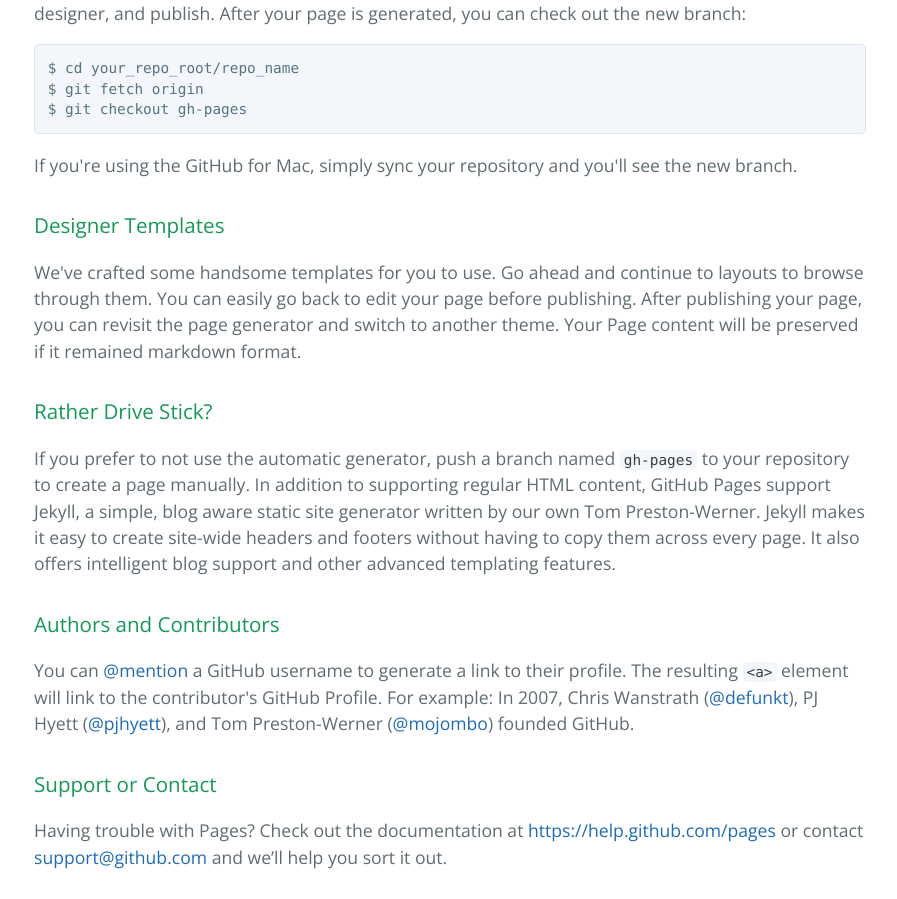
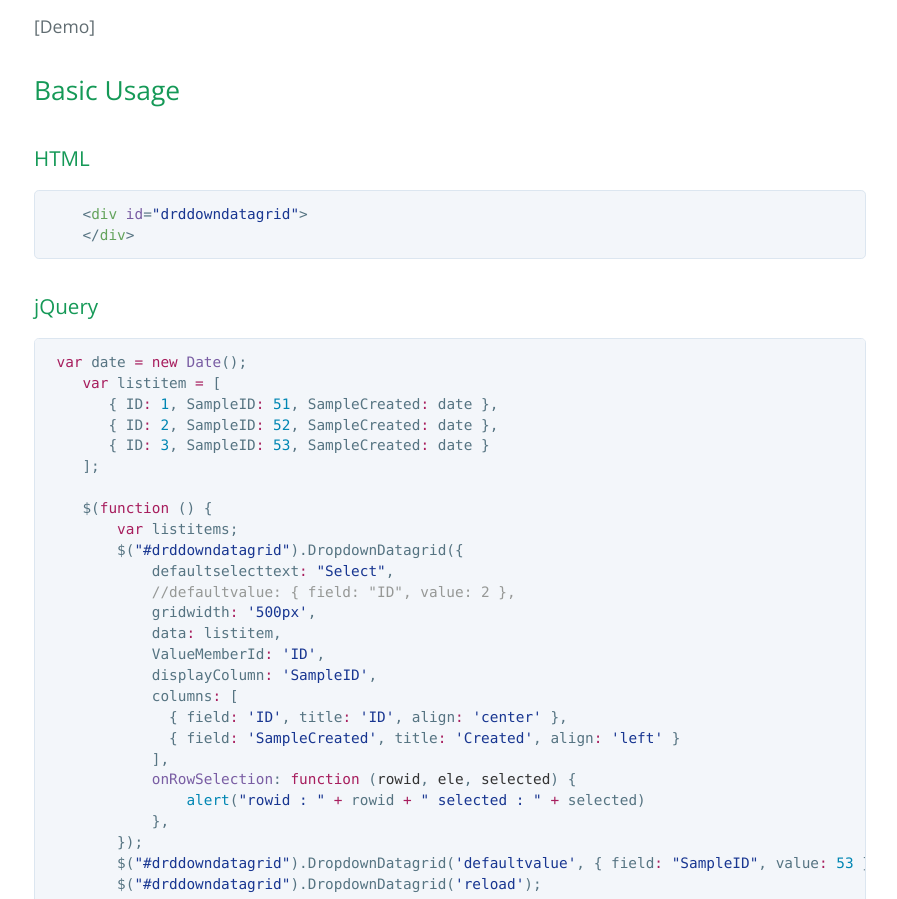
Before and after one commit to moniecorleone/DropDownDataGrid, a plain HTML site: page index.html in a window 1280 px wide. Shown: the part 516-1415 px from the top of the page, without its empty margins (190-1087 px from the left). Drawn offline with nearby package versions, Linux system fonts and the light colour scheme.

```diff
--- a/index.html
+++ b/index.html
@@ -19,37 +19,58 @@
     </section>
 
     <section class="main-content">
-      <h3>
-<a id="welcome-to-github-pages" class="anchor" href="#welcome-to-github-pages" aria-hidden="true"><span class="octicon octicon-link"></span></a>Welcome to GitHub Pages.</h3>
+      <h1>
+<a id="dropdowndatagrid" class="anchor" href="#dropdowndatagrid" aria-hidden="true"><span class="octicon octicon-link"></span></a>DropDownDataGrid</h1>
 
-<p>This automatic page generator is the easiest way to create beautiful pages for all of your projects. Author your page content here using GitHub Flavored Markdown, select a template crafted by a designer, and publish. After your page is generated, you can check out the new branch:</p>
+<p>This jquery plugin combines the functionality of datagrid and combo box into one. </p>
 
-<pre><code>$ cd your_repo_root/repo_name
-$ git fetch origin
-$ git checkout gh-pages
-</code></pre>
+<p>[Demo]</p>
 
-<p>If you're using the GitHub for Mac, simply sync your repository and you'll see the new branch.</p>
+<h2>
+<a id="basic-usage" class="anchor" href="#basic-usage" aria-hidden="true"><span class="octicon octicon-link"></span></a>Basic Usage</h2>
 
 <h3>
-<a id="designer-templates" class="anchor" href="#designer-templates" aria-hidden="true"><span class="octicon octicon-link"></span></a>Designer Templates</h3>
+<a id="html" class="anchor" href="#html" aria-hidden="true"><span class="octicon octicon-link"></span></a>HTML</h3>
 
-<p>We've crafted some handsome templates for you to use. Go ahead and continue to layouts to browse through them. You can easily go back to edit your page before publishing. After publishing your page, you can revisit the page generator and switch to another theme. Your Page content will be preserved if it remained markdown format.</p>
+<div class="highlight highlight-html"><pre>    &lt;<span class="pl-ent">div</span> <span class="pl-e">id</span>=<span class="pl-s"><span class="pl-pds">"</span>drddowndatagrid<span class="pl-pds">"</span></span>&gt;
+    &lt;/<span class="pl-ent">div</span>&gt; </pre></div>
 
 <h3>
-<a id="rather-drive-stick" class="anchor" href="#rather-drive-stick" aria-hidden="true"><span class="octicon octicon-link"></span></a>Rather Drive Stick?</h3>
+<a id="jquery" class="anchor" href="#jquery" aria-hidden="true"><span class="octicon octicon-link"></span></a>jQuery</h3>
 
-<p>If you prefer to not use the automatic generator, push a branch named <code>gh-pages</code> to your repository to create a page manually. In addition to supporting regular HTML content, GitHub Pages support Jekyll, a simple, blog aware static site generator written by our own Tom Preston-Werner. Jekyll makes it easy to create site-wide headers and footers without having to copy them across every page. It also offers intelligent blog support and other advanced templating features.</p>
+<div class="highlight highlight-js"><pre> <span class="pl-k">var</span> date <span class="pl-k">=</span> <span class="pl-k">new</span> <span class="pl-en">Date</span>();
+    <span class="pl-k">var</span> listitem <span class="pl-k">=</span> [
+       { ID<span class="pl-k">:</span> <span class="pl-c1">1</span>, SampleID<span class="pl-k">:</span> <span class="pl-c1">51</span>, SampleCreated<span class="pl-k">:</span> date },
+       { ID<span class="pl-k">:</span> <span class="pl-c1">2</span>, SampleID<span class="pl-k">:</span> <span class="pl-c1">52</span>, SampleCreated<span class="pl-k">:</span> date },
+       { ID<span class="pl-k">:</span> <span class="pl-c1">3</span>, SampleID<span class="pl-k">:</span> <span class="pl-c1">53</span>, SampleCreated<span class="pl-k">:</span> date }
+    ];
+
+    $(<span class="pl-k">function</span> () {
+        <span class="pl-k">var</span> listitems;
+        $(<span class="pl-s"><span class="pl-pds">"</span>#drddowndatagrid<span class="pl-pds">"</span></span>).DropdownDatagrid({
+            defaultselecttext<span class="pl-k">:</span> <span class="pl-s"><span class="pl-pds">"</span>Select<span class="pl-pds">"</span></span>,
+            <span class="pl-c">//defaultvalue: { field: "ID", value: 2 },</span>
+            gridwidth<span class="pl-k">:</span> <span class="pl-s"><span class="pl-pds">'</span>500px<span class="pl-pds">'</span></span>,
+            data<span class="pl-k">:</span> listitem,
+            ValueMemberId<span class="pl-k">:</span> <span class="pl-s"><span class="pl-pds">'</span>ID<span class="pl-pds">'</span></span>,
+            displayColumn<span class="pl-k">:</span> <span class="pl-s"><span class="pl-pds">'</span>SampleID<span class="pl-pds">'</span></span>,
+            columns<span class="pl-k">:</span> [
+              { field<span class="pl-k">:</span> <span class="pl-s"><span class="pl-pds">'</span>ID<span class="pl-pds">'</span></span>, title<span class="pl-k">:</span> <span class="pl-s"><span class="pl-pds">'</span>ID<span class="pl-pds">'</span></span>, align<span class="pl-k">:</span> <span class="pl-s"><span class="pl-pds">'</span>center<span class="pl-pds">'</span></span> },
+              { field<span class="pl-k">:</span> <span class="pl-s"><span class="pl-pds">'</span>SampleCreated<span class="pl-pds">'</span></span>, title<span class="pl-k">:</span> <span class="pl-s"><span class="pl-pds">'</span>Created<span class="pl-pds">'</span></span>, align<span class="pl-k">:</span> <span class="pl-s"><span class="pl-pds">'</span>left<span class="pl-pds">'</span></span> }
+            ],
+            <span class="pl-en">onRowSelection</span>: <span class="pl-k">function</span> (<span class="pl-smi">rowid</span>, <span class="pl-smi">ele</span>, <span class="pl-smi">selected</span>) {
+                <span class="pl-c1">alert</span>(<span class="pl-s"><span class="pl-pds">"</span>rowid : <span class="pl-pds">"</span></span> <span class="pl-k">+</span> rowid <span class="pl-k">+</span> <span class="pl-s"><span class="pl-pds">"</span> selected : <span class="pl-pds">"</span></span> <span class="pl-k">+</span> selected)
+            },
+        });
+        $(<span class="pl-s"><span class="pl-pds">"</span>#drddowndatagrid<span class="pl-pds">"</span></span>).DropdownDatagrid(<span class="pl-s"><span class="pl-pds">'</span>defaultvalue<span class="pl-pds">'</span></span>, { field<span class="pl-k">:</span> <span class="pl-s"><span class="pl-pds">"</span>SampleID<span class="pl-pds">"</span></span>, value<span class="pl-k">:</span> <span class="pl-c1">53</span> });
+        $(<span class="pl-s"><span class="pl-pds">"</span>#drddowndatagrid<span class="pl-pds">"</span></span>).DropdownDatagrid(<span class="pl-s"><span class="pl-pds">'</span>reload<span class="pl-pds">'</span></span>);
+
+    });</pre></div>
 
 <h3>
-<a id="authors-and-contributors" class="anchor" href="#authors-and-contributors" aria-hidden="true"><span class="octicon octicon-link"></span></a>Authors and Contributors</h3>
+<a id="copyright" class="anchor" href="#copyright" aria-hidden="true"><span class="octicon octicon-link"></span></a>Copyright</h3>
 
-<p>You can <a href="https://github.com/blog/821" class="user-mention">@mention</a> a GitHub username to generate a link to their profile. The resulting <code>&lt;a&gt;</code> element will link to the contributor's GitHub Profile. For example: In 2007, Chris Wanstrath (<a href="https://github.com/defunkt" class="user-mention">@defunkt</a>), PJ Hyett (<a href="https://github.com/pjhyett" class="user-mention">@pjhyett</a>), and Tom Preston-Werner (<a href="https://github.com/mojombo" class="user-mention">@mojombo</a>) founded GitHub.</p>
-
-<h3>
-<a id="support-or-contact" class="anchor" href="#support-or-contact" aria-hidden="true"><span class="octicon octicon-link"></span></a>Support or Contact</h3>
-
-<p>Having trouble with Pages? Check out the documentation at <a href="https://help.github.com/pages">https://help.github.com/pages</a> or contact <a href="mailto:support@github.com">support@github.com</a> and we’ll help you sort it out.</p>
+<p>MIT-LICENCE</p>
 
       <footer class="site-footer">
         <span class="site-footer-owner"><a href="https://github.com/moniecorleone/DropDownDataGrid">Dropdowndatagrid</a> is maintained by <a href="https://github.com/moniecorleone">moniecorleone</a>.</span>
```
Also changed, not shown: params.json (+1 -1 lines).
